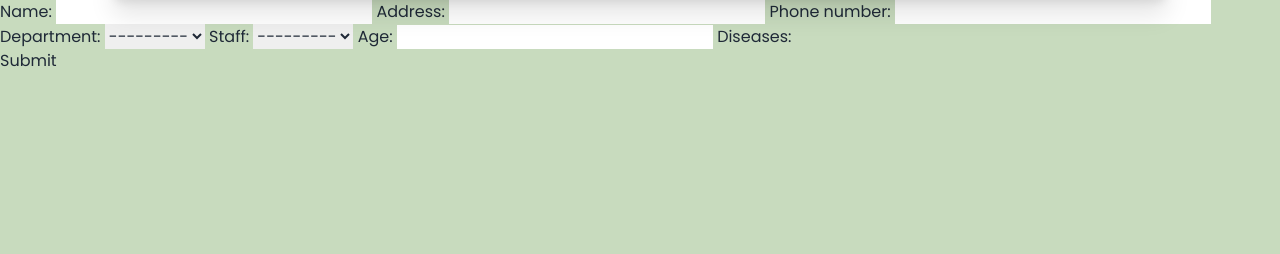
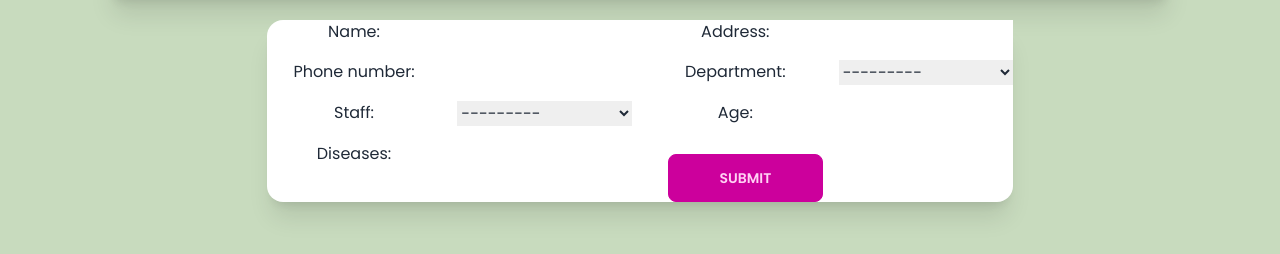
Before and after one commit to ReggieReo/MaiChaiNaHH-Hospital, a Django app: page / in a window 1280 px wide. Shown: the part 418-672 px from the top of the page. Run offline with Django 4.2, Linux system fonts and the light colour scheme; data that the repository does not hold is empty; some libraries are stand-ins or nearby versions.

Commit message:
edit patient page

```diff
--- a/db/templates/db/patient.html
+++ b/db/templates/db/patient.html
@@ -62,9 +62,13 @@
         </div>
     </div>
     <form method="post" action="{% url 'db:create_patient' %}">
-    {% csrf_token %}
-    {{ create_form }}
-    <button type="submit">Submit</button>
+        <div class="card w-7/12 bg-base-100 shadow-xl mx-auto mt-5 text-center">
+          <div class="grid grid-cols-4 gap-4">
+            {% csrf_token %}
+              {{ create_form }}
+            <button type="submit" class="btn btn-active btn-secondary ml-5 mt-3">Submit</button>
+          </div>
+        </div>
     </form>
 {% endblock %}
 </body>
```
